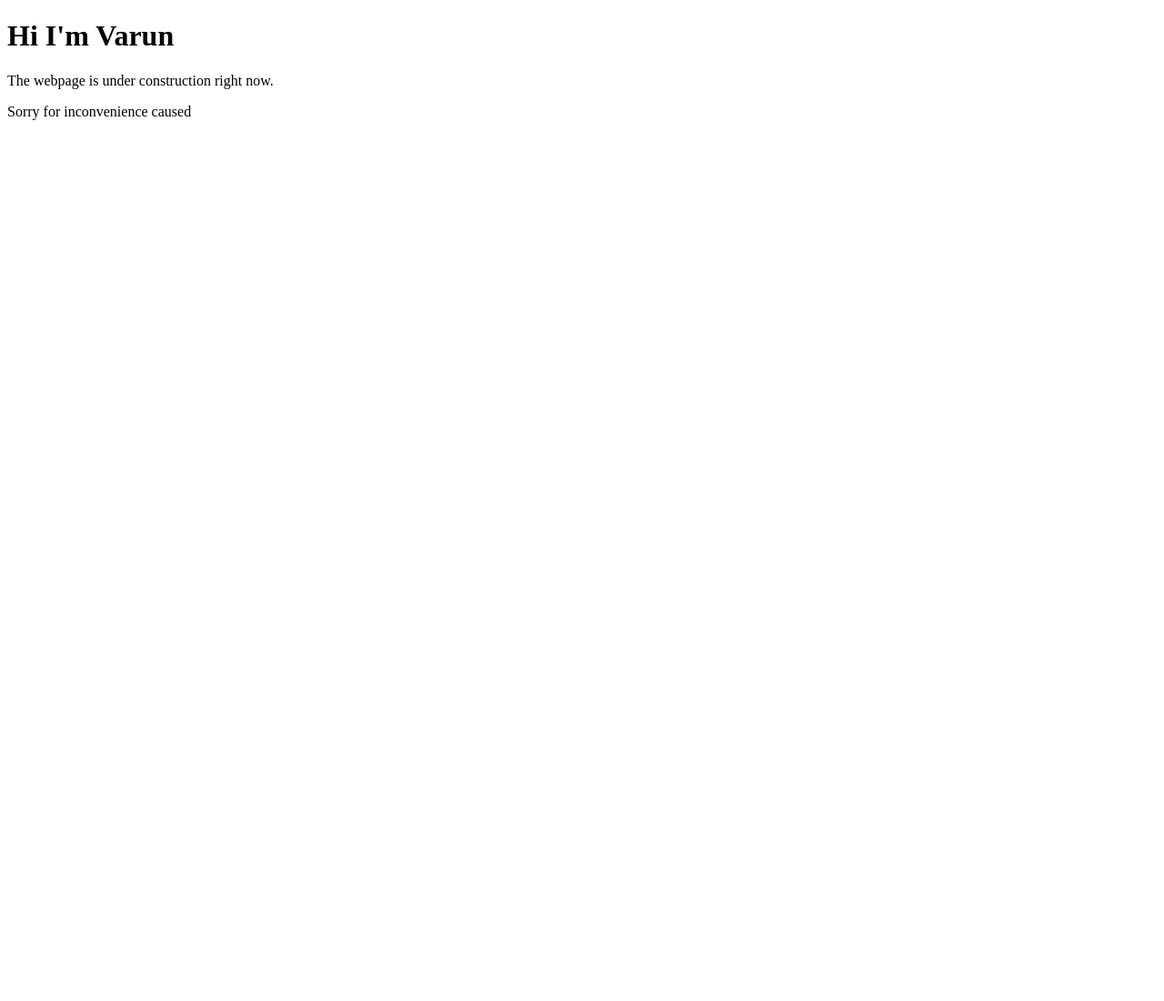
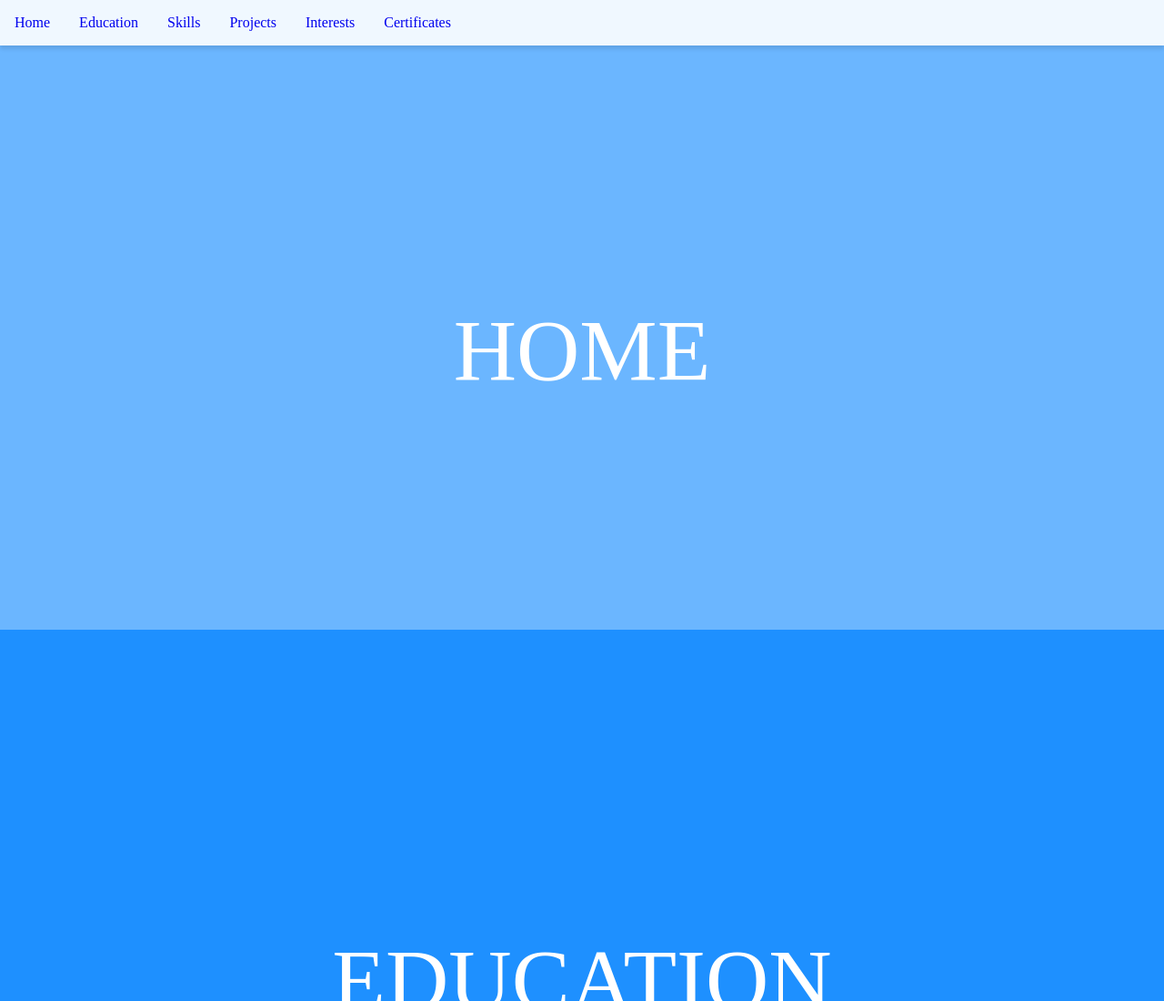
Before and after one commit to pilakavil/pilakavil.github.io, a plain HTML site: page index.html in a window 1280 px wide. Shown: the top 1100 px of the page at 91% size. Before the commit the page ends 800 px from the top, so only its background shows below. Drawn offline with nearby package versions, Linux system fonts and the light colour scheme.

Commit message:
Added Header and sections Added css and js

```diff
--- /dev/null
+++ b/css/style.css
@@ -0,0 +1,90 @@
+body {
+	margin: 0;
+	padding: 0;
+}
+
+/* ClearFix */
+
+.cf:before,
+.cf:after {
+  content: " ";
+  display: table;
+}
+
+.cf:after {
+  clear: both;
+}
+
+.cf {
+  *zoom: 1;
+}
+
+
+header{
+    width: 100%;
+	height: 50px;
+	background: #F0F8FF;
+	position: fixed;
+	z-index: 2;
+	box-shadow: 0 4px 4px rgba(0,0,0,0.1);
+}
+
+.small {
+  height: 50px;
+}
+
+header ul{
+    padding: 0;
+    margin: 0;
+    overflow: hidden;
+    list-style-type: none;
+}
+header li{
+    float:left;
+}
+
+header li a{
+    display: block;
+    padding: 16px;
+    text-decoration: none;
+    width: 80%;
+	margin: 0 auto;
+}
+
+.section {
+	max-width: 100%;
+	height: 42em;
+	padding: 10px;
+}
+
+.section h2 {
+	color: #fff;
+	font-size: 6em;
+	font-weight: 200;
+	text-align: center;
+	padding: 2.5em 0;
+}
+
+.home{
+	background: #6bb6ff;
+}
+
+.education{
+	background: #1E90FF;
+}
+
+.skills{
+	background: #8B4789;
+}
+
+.projects{
+	background: #872657;
+}
+
+.interests{
+	background: #6bb6ff;
+}
+
+.certificates{
+	background: #1E90FF;
+}
--- a/index.html
+++ b/index.html
@@ -1,8 +1,74 @@
 <!DOCTYPE html>
 <html>
-<body>
-<h1>Hi I'm Varun</h1>
-<p>The webpage is under construction right now.</p>
-<p>Sorry for inconvenience caused</p>
-</body>
+
+    <head>
+
+        <title>Varun Pilakavil</title>
+
+        <!-- INCLUDE SECTION -->
+
+        <!-- CSS -->
+        <link rel="stylesheet" type="text/css" href="css/style.css">
+
+        <!-- FONTS -->
+
+        <!-- SCRIPTS -->
+
+        <script src='http://cdnjs.cloudflare.com/ajax/libs/jquery/2.1.3/jquery.min.js'></script>
+        <script src="js/index.js"></script>
+    </head>
+
+    <body>
+
+        <header class="cf">
+
+            <ul>
+                <li><a href="#home">Home</a></li>
+                <li><a href="#education">Education</a></li>
+                <li><a href="#skills">Skills</a></li>
+                <li><a href="#projects">Projects</a></li>
+                <li><a href="#interests">Interests</a></li>
+                <li><a href="#certificates">Certificates</a></li>
+            </ul>
+
+        </header>
+
+        <section id="home" class="section home">
+
+            <h2> HOME </h2>
+
+        </section>
+
+        <section id="education" class="section education">
+
+            <h2> EDUCATION </h2>
+
+        </section>
+
+        <section id="skills" class="section skills">
+
+            <h2> SKILLS </h2>
+
+        </section>
+
+        <section id="projects" class="section projects">
+
+            <h2> PROJECTS </h2>
+
+        </section>
+
+        <section id="interests" class="section interests">
+
+            <h2> INTERESTS </h2>
+
+        </section>
+
+        <section id="certificates" class="section certificates">
+
+            <h2> CERTIFICATES </h2>
+
+        </section>
+
+    </body>
+
 </html>
--- /dev/null
+++ b/js/index.js
@@ -0,0 +1,7 @@
+$(document).on("scroll", function () {
+	if ($(document).scrollTop() > 100) {
+		$("header").addClass("small");
+	} else {
+		$("header").removeClass("small");
+	}
+});
```
